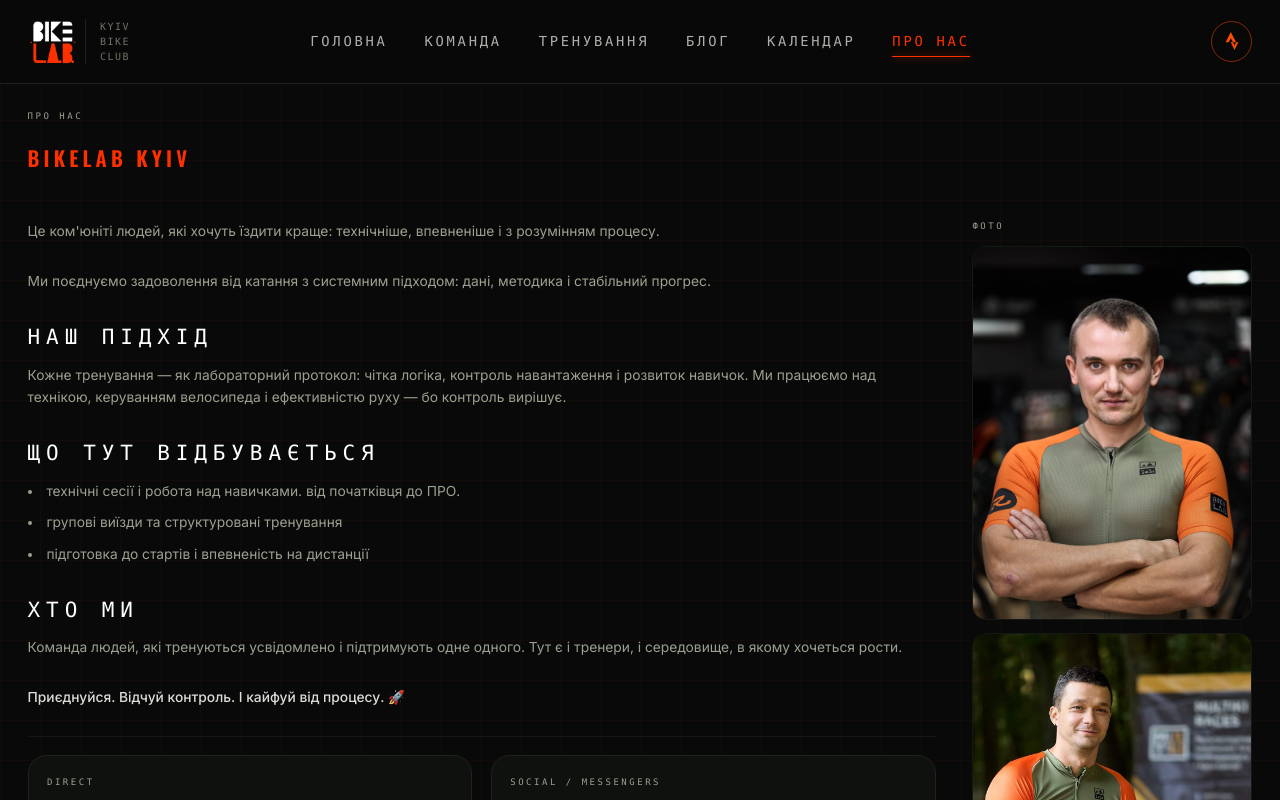
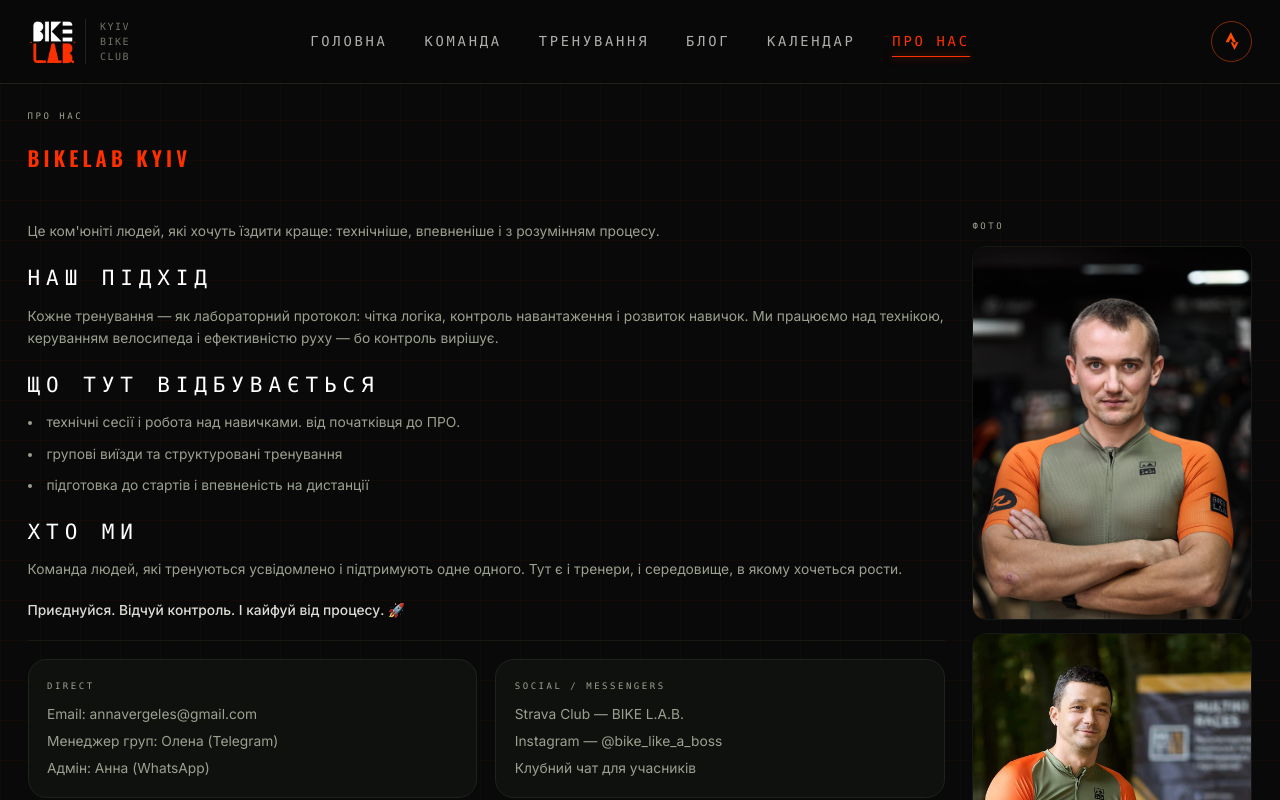
Before and after one commit to VasileAdicto/bikelab-site, a Next.js app: page /contacts in a window 1280 px wide. Shown: the top 800 px of the page. Built offline with nearby package versions, Linux system fonts and the light colour scheme.

Commit message:
Refactor AboutPage layout by adjusting spacing and removing redundant text for improved readability and focus on key information.

```diff
--- a/src/app/contacts/page.tsx
+++ b/src/app/contacts/page.tsx
@@ -10,15 +10,11 @@ export default function AboutPage() {
         </h1>
       </header>
 
-      <section className="grid gap-8 lg:grid-cols-[1fr_280px] text-xs">
-        <div className="space-y-6 text-muted leading-relaxed">
+      <section className="grid gap-6 lg:grid-cols-[1fr_280px] text-xs">
+        <div className="space-y-4 text-muted leading-relaxed">
           <p>
             Це ком&apos;юніті людей, які хочуть їздити краще: технічніше, впевненіше і з розумінням процесу.
           </p>
-          <p>
-            Ми поєднуємо задоволення від катання з системним підходом: дані, методика і стабільний прогрес.
-          </p>
-
           <div>
             <h2 className="about-subtitle mb-2">
               Наш підхід
```
